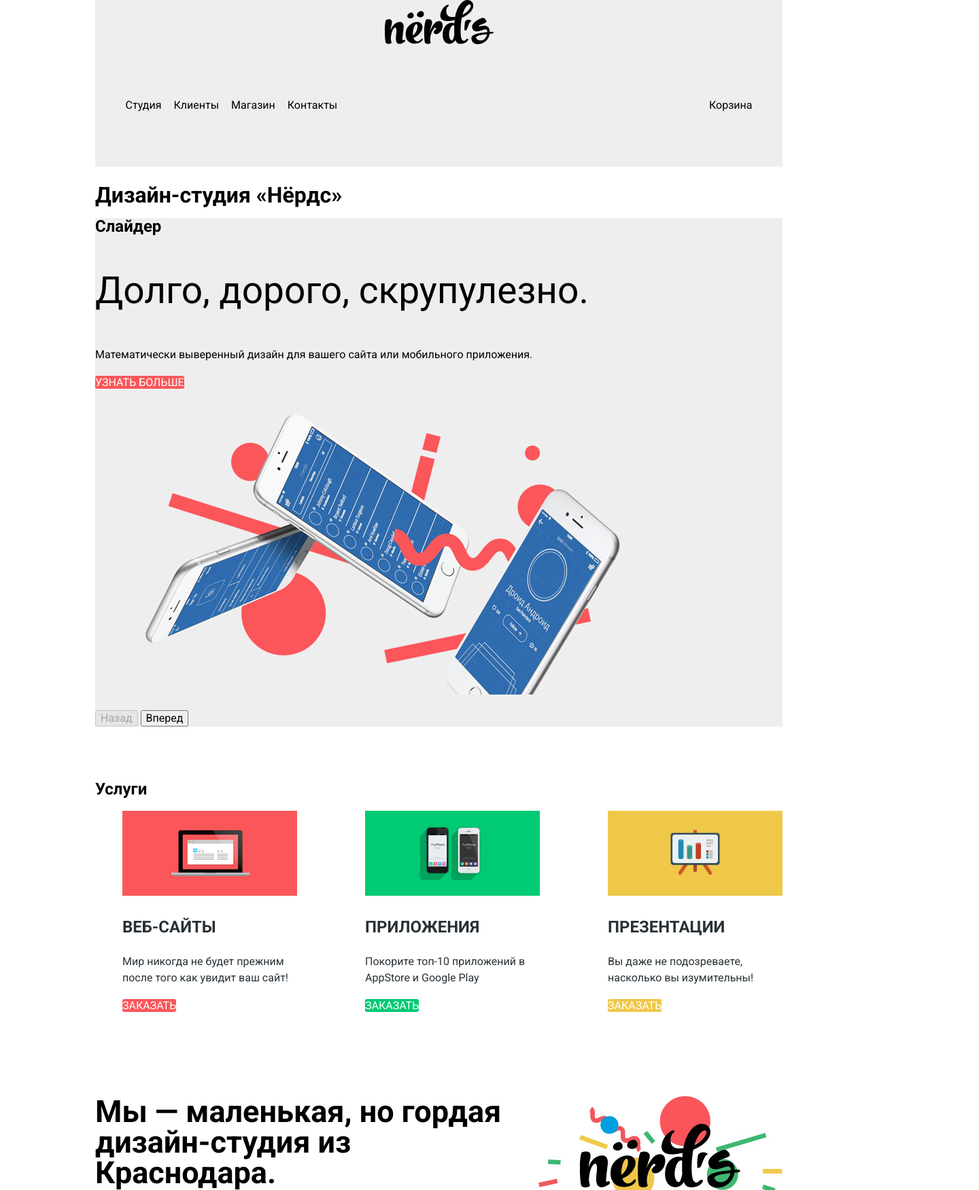
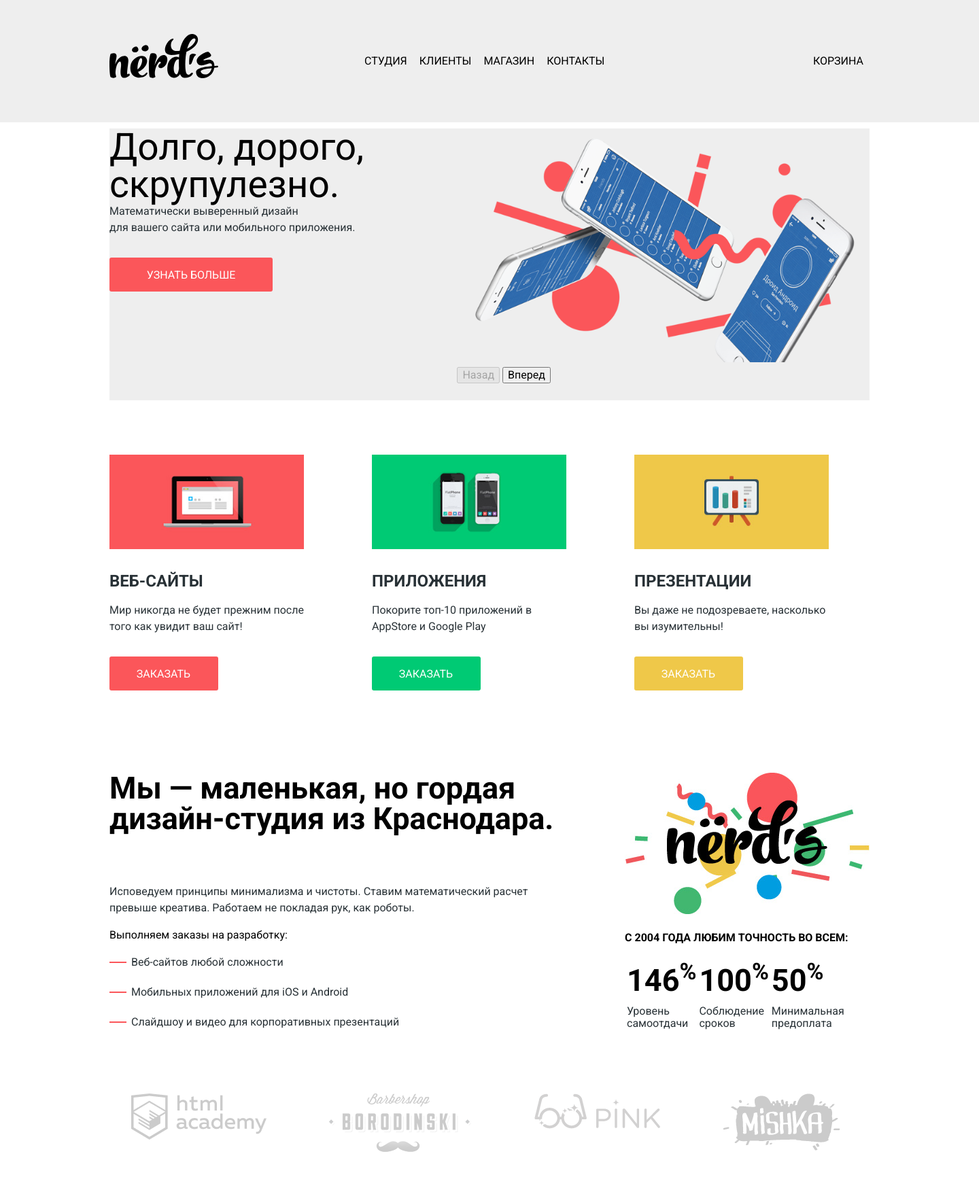
Before and after one commit to bezzateeva/1198997-nerds-28, a plain HTML site: page index.html in a window 1280 px wide. Shown: the top 1751 px of the page at 68% size, 1440 px wide, since content can reach past the window. Drawn offline with nearby package versions, Linux system fonts and the light colour scheme.

Commit message:
Начала строить сетки

```diff
--- a/css/style.css
+++ b/css/style.css
@@ -11,11 +11,15 @@
   --special: #D7373B;
 }
 
+*,
+*::before,
+*::after {
+  box-sizing: border-box;
+}
+
 body {
-  min-width: 960px;
+  min-width: 1200px;
   margin: 0;
-  margin-left: 140px;
-  margin-right: 140px;
   padding: 0;
   font-family: "Roboto", Arial, sans-serif;
   font-size: 16px;
@@ -32,6 +36,21 @@ a {
 img {
   max-width: 100%;
   height: auto;
+}
+
+.visually-hidden:not(:focus):not(:active),
+input[type="checkbox"].visually-hidden,
+input[type="radio"].visually-hidden {
+  position: absolute;
+  width: 1px;
+  height: 1px;
+  margin: -1px;
+  border: 0;
+  padding: 0;
+  white-space: nowrap;
+  clip-path: inset(100%);
+  clip: rect(0 0 0 0);
+  overflow: hidden;
 }
 
 .page {
@@ -67,13 +86,53 @@ max-width: 140px;
 
 .sliders {
   background-color: var(--basic-grey);
-  margin-bottom: 80px;
+  display: flex;
+  justify-content: space-between;
+  margin: 0;
+}
+
+.button-slider {
+padding-bottom: 15px;
+padding-top: 17px;
+padding-left: 54px;
+padding-right: 54px;
+display: inline-block;
+text-align: center;
+align-items: center;
+color: var(--basic-extra-white);
+text-transform: uppercase;
+vertical-align: middle;
+background-color: var(--basic-red);
+border-radius: 3px;
+font-family: Roboto;
+font-size: 16px;
+line-height: 18px;
+font-weight: 500;
+width: 240px;
+height: 50px;
+}
+
+.button-slider:hover,
+.button-slider:focus {
+  background-color: #E74246;
+}
+
+.button-slider:active {
+  background: #D7373B;
+  box-shadow: inset 0px 3px 0px rgba(0, 1, 1, 0.1);
 }
 
 .slider-text {
   font-weight: 500;
   font-size: 55px;
   line-height: 55px;
+  width: 400px;
+  margin: 0;
+}
+
+.slider-texts{
+  width: 760px;
+  height: 400px;
 }
 
 .page-title {
@@ -91,25 +150,35 @@ max-width: 140px;
   flex-wrap: wrap;
 }
 
-.container {
-  width: 940px;
+.main-navigation .container {
+  width: 1160px;
   margin: 0 auto;
+  padding: 0 21px;
 }
 
-.main-navigation-wrapper .container {
-  display: flex;
-  justify-content: space-between;
+.container {
+  width: 1160px;
+  margin: 0 auto;
+  padding: 0 21px;
+}
+
+.container-features{
+  width: 1100px;
+  margin-left: 140px;
+  margin-right: 200px;
+  padding: 0 21px;
 }
 
 .main-header-logo {
   width: 160px;
   height: 65px;
+  padding-top: 50px;
 }
 
 .main-navigation {
   display: flex;
-  flex-direction: column;
-  align-items: center;
+  justify-content: space-between;
+
 }
 
 .menu-current a:not([href]) {
@@ -120,23 +189,30 @@ max-width: 140px;
   color: var(--basic-black);
   display: block;
   padding: 75px 9px;
+  text-transform: uppercase;
+  line-height: 30px;
+  font-weight: 500;
 }
 
 .user-navigation a {
   color: var(--basic-black);
   display: block;
   padding: 75px 9px;
+  text-transform: uppercase;
+  line-height: 30px;
+  font-weight: 500;
 }
 
 .menu a:hover,
 .menu a:focus,
-.basket a:hover,
-.basket a:focus {
+.basket:hover,
+.basket:focus {
   color: var(--special);
 }
 
 .features {
 margin-bottom: 121px;
+margin-top: 80px
 }
 
 .features-list {
@@ -144,6 +220,8 @@ margin-bottom: 121px;
   display: grid;
   grid-template-columns: 1fr 1fr 1fr;
   column-gap: 100px;
+  padding: 0;
+  margin: 0;
 }
 
 .feature-item {
@@ -154,15 +232,19 @@ margin-bottom: 121px;
 }
 
 .features-text {
-  padding: 16 0 32px;
+  padding-bottom: 32px;
+  margin: 0;
+  color: #283136;
 }
 
 .features-name {
-  padding: 25 0 16px;
+  padding-top: 25px;
+  padding-bottom: 16px;
   font-size: 24px;
   line-height: 30px;
   text-transform: uppercase;
   font-weight: bold;
+  margin: 0;
 }
 
 .index-columns {
@@ -171,25 +253,45 @@ margin-bottom: 121px;
   margin-bottom: 73px;
 }
 
+.index-columns .container {
+  width: 1160px;
+  margin: 0 auto;
+  padding: 0 21px;
+}
+
 .button {
+  padding-bottom: 15px;
+  padding-top: 17px;
+  padding-left: 39px;
+  padding-right: 40px;
+  display: inline-block;
   text-align: center;
+  align-items: center;
   color: var(--basic-extra-white);
   text-transform: uppercase;
   vertical-align: middle;
   background-color: var(--basic-red);
   border-radius: 3px;
-  font-size: ;
-  line-height: ;
-  font-style: normal;
+  font-family: Roboto;
+  font-size: 16px;
+  line-height: 18px;
   font-weight: 500;
   width: 160px;
-  height: 18px;
+  height: 50px;
+  min-width: 160px;
+  max-width: 260px;
 }
 
 .button:hover,
-.button:focus,
+.button:focus {
+  background-color: #E74246;
+}
+
 .button:active {
-  background-color: var(--special);
+  background-color: #D7373B;
+  box-shadow: inset 0px 3px 0px rgba(0, 1, 1, 0.1);
+  mix-blend-mode: normal;
+  color: #FFFFFF;
 }
 
 .button.disabled,
@@ -198,17 +300,64 @@ margin-bottom: 121px;
   background-color: var(--);
 }
 
+.button-form .button {
+  width: 260px;
+  height: 50px;
+  margin-top: 47px;
+  margin-bottom: 84px;
+}
+
+.button-contacts .button {
+  width: 219px;
+  height: 50px;
+  margin-top: 37px;
+  margin-bottom: 47px;
+  padding-left: 44px;
+  padding-top: 17px;
+}
+
 .button.button-green {
   background-color: #00CA74;
 }
 
+.button.button-green:hover,
+.button.button-green:focus {
+  background-color: #00BC6C;
+}
+
+.button.button-green:active {
+  background-color: #00AA62;
+  box-shadow: inset 0px 3px 0px rgba(0, 1, 1, 0.1);
+  mix-blend-mode: normal;
+  opacity: 0.3;
+}
+
 .button-yellow.button {
-  background-color: #EFC849;;
+  background-color: #EFC849;
+}
+
+.button-yellow.button:hover,
+.button-yellow.button:focus {
+  background-color: #EAB534;
+}
+
+.button-yellow.button:active {
+  background: #E5A722;
+  box-shadow: inset 0px 3px 0px rgba(0, 1, 1, 0.1);
+
+  opacity: 0.3;
 }
 
 .button-close {
   width: 21px;
   height: 21px;
+}
+
+.partners {
+  display: flex;
+  justify-content: space-between;
+  padding-right: 43px;
+  padding-left: 32px;
 }
 
 .page-footer {
@@ -232,7 +381,11 @@ margin-bottom: 121px;
 
 .footer-list{
   list-style: none;
+  display: flex;
+  justify-content: center;
+  align-items: center;
 }
+
 
 .social-button {
   color: inherit;
@@ -242,16 +395,24 @@ margin-bottom: 121px;
   font-size: 0;
   display: inline-block;
   border-radius: 50%;
-
+  display: flex;
+  justify-content: center;
+  align-items: center;
+  margin-right: 9px;
 }
 
 .social-button:hover,
 .social-button:focus {
-  background-color: var(--special);
+  background: linear-gradient(0deg, #E74246, #E74246), #FFFFFF;
+}
+
+.social-button:active {
+  background: linear-gradient(0deg, #D7373B, #D7373B), #FFFFFF;
+  box-shadow: inset 0px 3px 0px rgba(0, 1, 1, 0.1);
 }
 
 .studio {
-  width: 651px;
+
 }
 
 .studio-heading {
@@ -268,7 +429,7 @@ margin-bottom: 121px;
 .studio-list {
   list-style: none;
   margin: 0;
-  padding: 25px;
+  padding: 0;
 }
 
 .studio-item {
@@ -276,10 +437,11 @@ margin-bottom: 121px;
   padding-left: 32px;
   margin-bottom: 20px;
   color: #283136;
+
 }
 
 .studio-item::after {
-  content: "";
+  content:"";
   position: absolute;
   left: 0;
   top: 11px;
@@ -323,8 +485,21 @@ margin-bottom: 121px;
   color: #444444;
   mix-blend-mode: normal;
   opacity: 0.5;
-  width: 330px;
-  height: 18px;
+  width: 360px;
+  height: 50px;
+}
+
+.text-user-comment {
+  color: #444444;
+  mix-blend-mode: normal;
+  opacity: 0.5;
+  width: 760px;
+  height: 118px;
+  font-family: Roboto;
+  font-style: normal;
+  font-weight: normal;
+  font-size: 16px;
+  line-height: 18px;
 }
 
 .sorting-list {
@@ -419,6 +594,7 @@ margin-bottom: 121px;
   font-weight: bold;
   font-size: 36px;
   line-height: 36px;
+  margin-bottom: 10px;
 }
 
 .footer-text2 {
@@ -428,11 +604,14 @@ margin-bottom: 121px;
 
 .partners-item {
   opacity: 0.2;
+  display: inline-block;
 }
 
-.partners-item a:hover,
-.partners-item a:focus,
-.partners-item a:active {
-  opacity: none;
-  color: #666666;
+.partners-item:hover,
+.partners-item:focus {
+  opacity: 1;
 }
+
+.partners-item:active {
+  opacity: 0.1;
+}
--- a/index.html
+++ b/index.html
@@ -9,12 +9,11 @@
   </head>
   <body class="page-body">
     <header class="main-header">
+      <div class="container">
         <nav class="main-navigation">
           <a class="main-header-logo">
             <img src="img/nerds-logo.svg" width="160" height="65" alt="Логотип дизайн-студии «Нёрдс»">
           </a>
-        <div class="main-navigation-wrapper">
-        <div class="container">
           <ul class="menu">
             <li><a href="#">Студия</a></li>
             <li><a href="#">Клиенты</a></li>
@@ -24,25 +23,29 @@
           <div class="user-navigation">
             <a class="basket" href="#">Корзина</a>
           </div>
+        </nav>
       </div>
-        </div>
-      </nav>
     </header>
     <main>
+      <div class="container">
         <h1 class="visually-hidden">Дизайн-студия «Нёрдс»</h1>
         <section class="sliders">
+          <div class="slider-texts">
             <h2 class="visually-hidden">Cлайдер</h2>
-        <p class="slider-text">Долго, дорого, скрупулезно.</p>
-        <p class="features-text">Математически выверенный дизайн для вашего сайта или мобильного приложения.</p>
-        <a class="button" href="#">Узнать больше</a>
-        <figure>
+            <p class="slider-text">Долго, дорого,<br> скрупулезно.</p>
+            <p class="features-text">Математически выверенный дизайн<br> для вашего сайта или мобильного приложения.</p>
+            <a class="button-slider" href="#">Узнать больше</a>
+          </div>
+          <div class="slade">
             <img src="img/slide1.png" width="760" height="431" alt="Сlide 1">
-        </figure>
             <button type="button" disabled>Назад</button>
             <button type="button">Вперед</button>
+          </div>
         </section>
+      </div>
       <section class="features">
         <h2 class="visually-hidden">Услуги</h2>
+        <div class="container-features">
           <ul class="features-list">
             <li class="feature-item">
               <img src="img/illustration1.jpg" width="300" height="146" alt="Ноутбук">
@@ -63,11 +66,12 @@
               <a class="button button-yellow" href="#">Заказать</a>
             </li>
           </ul>
+        </div>
       </section>
-      <div class="index-columns">
+      <div class="index-columns container">
         <section class="studio">
-          <h2 class="studio-heading">Мы — маленькая, но гордая дизайн-студия из Краснодара.</h2>
-          <p class="studio-text">Исповедуем принципы минимализма и чистоты. Ставим математический расчет превыше креатива. Работаем не покладая рук, как роботы.</p>
+          <h2 class="studio-heading">Мы — маленькая, но гордая<br> дизайн-студия из Краснодара.</h2>
+          <p class="studio-text">Исповедуем принципы минимализма и чистоты. Ставим математический расчет<br> превыше креатива. Работаем не покладая рук, как роботы.</p>
           <p class="studio-middle">Выполняем заказы на разработку:</p>
           <ul class="studio-list">
             <li class="studio-item">Веб-сайтов любой сложности</li>
@@ -85,31 +89,35 @@
               <td class="benefit-numeral">50<sup>%</sup></td>
             </tr>
             <tr>
-              <td class="benefit-text">Уровень самоотдачи</td>
-              <td class="benefit-text">Соблюдение сроков</td>
-              <td class="benefit-text">Минимальная предоплата</td>
+              <td class="benefit-text">Уровень<br> самоотдачи</td>
+              <td class="benefit-text">Соблюдение<br> сроков</td>
+              <td class="benefit-text">Минимальная<br> предоплата</td>
             </tr>
           </table>
         </section>
       </div>
+      <div class="container">
+        <h2 class="visually-hidden">Партнёры</h2>
         <section class="partners">
-        <h2 class="visually-hidden">Партнёры</h2>
           <a class="partners-item" href="https://htmlacademy.ru/intensive/htmlcss"><img src="img/logo1.png" alt="Academy" width="199" height="68"></a>
           <a class="partners-item" href="#"><img src="img/logo2.png" alt="Barbershop" width="209" height="90"></a>
           <a class="partners-item" href="#"><img src="img/logo3.png" alt="Pink" width="185" height="52"></a>
           <a class="partners-item" href="#"><img src="img/logo4.png" alt="Mishka" width="173" height="84"></a>
         </section>
+      </div>
     </main>
     <footer class="page-footer">
       <section class="contacts">
         <h2 class="visually-hidden">Как нас найти</h2>
+        <div class="contacts-text">
           <p class="contact-name">nёrds design studio</p>
           <p class="contact-address">191186, Санкт-Петербург,<br>
              ул. Б. Конюшенная, д. 19/8</p>
           <span>тел.
             <a href="tel:+78122757575">+7 (812) 275-75-75</a>
           </span>
-        <a class="button" href="#">Напишите нам</a>
+          <a class="button button-contacts" href="#">Напишите нам</a>
+        </div>
         <img src="img/map1.png" alt="Карта" width="1440" height="416">
       </section>
       <div class="footer-social">
@@ -152,9 +160,9 @@
           <input class="text-user" id="mail" type="email"  placeholder="email@example.com"></p>
         <p class="modal-text">
           <label class="form-name" for="post">Текст письма:</label>
-          <input class="text-user" id="post" type="text" placeholder="В свободной форме"></p>
+          <textarea name="name" class="text-user-comment">В свободной форме</textarea>
         <a class="button-close" href="#">Закрыть</a>
-        <button class="button" type="submit">Отправить</button>
+        <button class="button button-form" type="submit">Отправить</button>
       </form>
     </section>
   </body>
```
Also changed, not shown: catalog.html (+8 -2 lines). Lines whose indentation alone changed are shown as unchanged.
